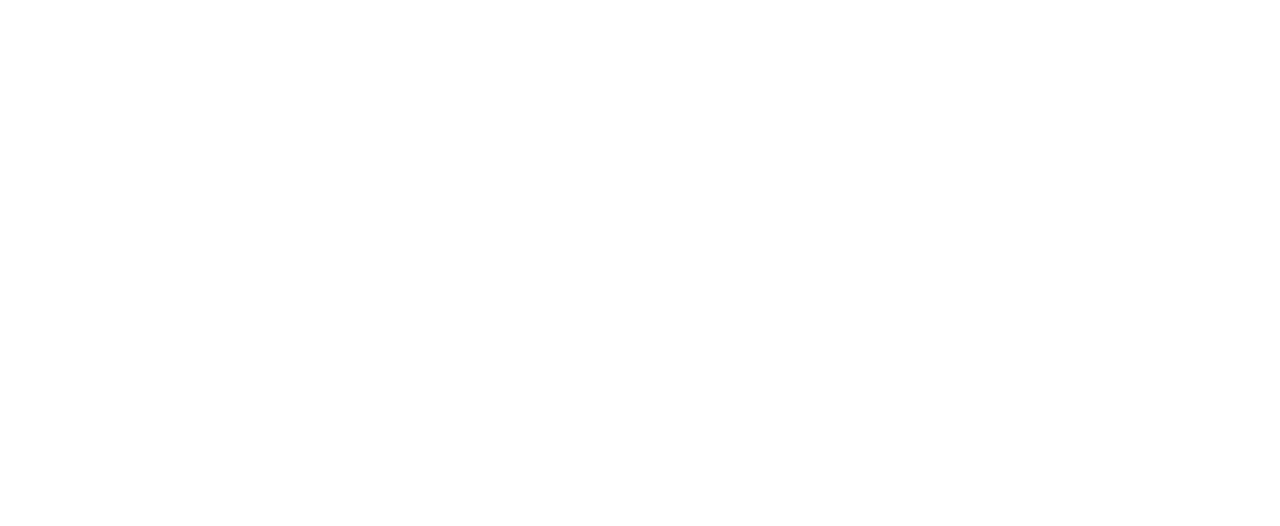
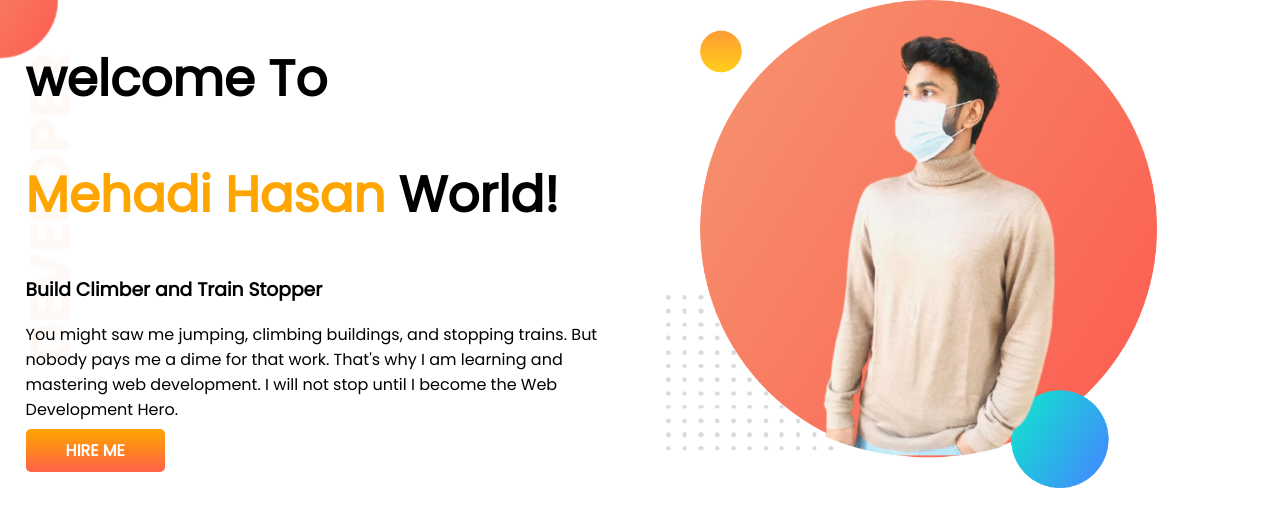
Before and after one commit to Mehadi-Hasan98/developer-portfolio, a plain HTML site: page index.html in a window 1280 px wide. Drawn offline with Linux system fonts and the light colour scheme.

Commit message:
top banner added

```diff
--- a/index.html
+++ b/index.html
@@ -5,9 +5,23 @@
     <meta http-equiv="X-UA-Compatible" content="IE=edge">
     <meta name="viewport" content="width=device-width, initial-scale=1.0">
     <title>Mehadi Portfolio</title>
+    <link rel="preconnect" href="https://fonts.googleapis.com">
+    <link rel="preconnect" href="https://fonts.gstatic.com" crossorigin>
+    <link href="https://fonts.googleapis.com/css2?family=Poppins&display=swap" rel="stylesheet">
     <link rel="stylesheet" href="style.css">
 </head>
 <body>
+ <section class="top-banner">
+  <div class="Half-width">
+    <h1>welcome To</h1>
+  <h1><span class="Orange-color">Mehadi Hasan</span> World!</h1>
+  <h3>Build Climber and Train Stopper</h3>
+    <p>You might saw me jumping, climbing buildings, and stopping trains. But nobody pays me a dime for that work. That's why I am learning and mastering web development. I will not stop until I become the Web Development Hero.</p>
+    <a class="link-button" target="_blank" href="https://www.linkedin.com/in/mehadihasan1998">HIRE ME</a>
+  </div>
+  <div class="Half-width">
+    <img src="images/shuvo with-bg.png" alt="">
+  </div>
 
+ </section>
 </body>
-</html>
--- a/style.css
+++ b/style.css
@@ -0,0 +1,32 @@
+body{
+    font-family: 'Poppins', sans-serif;
+    margin: 0;
+}
+h1{
+    font-size: 50px;
+}
+.Orange-color{
+    color: orange;
+}
+section{
+    display: flex;
+}
+.Half-width{
+    width: 50%;
+    padding-left: 2%;
+}
+.Half-width img{
+    width: 80%;
+}
+.link-button{
+    text-decoration: none;
+    background-image: linear-gradient(orange, tomato);
+    padding: 10px 40px;
+    color: white;
+    font-weight: 700;
+    border-radius: 5px;
+}
+.top-banner{
+    background-image: url(images/top-banner.png);
+    background-repeat: no-repeat;
+}
```
Also changed, not shown: images/dream-bg.png (added), images/exp-bg.png (added), images/jhankar.png (added), images/jhankar2.png (added), images/my-bg.png (added), images/my-bg2.png (added), images/shuvo with-bg.png (added), images/top-banner.png (added), showOff/SHUVO.jpg (added), 7 other files.
